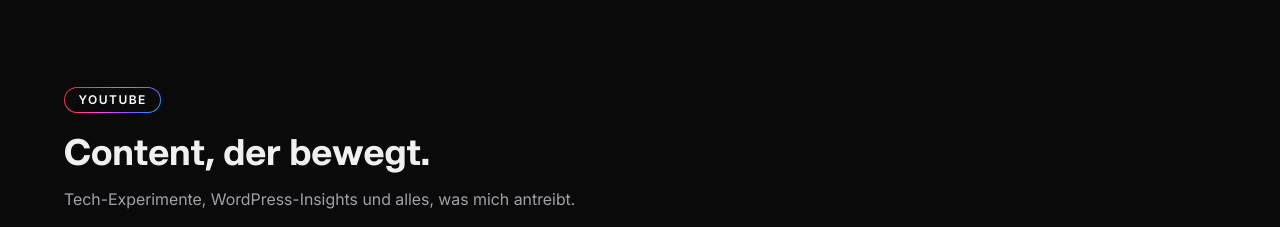
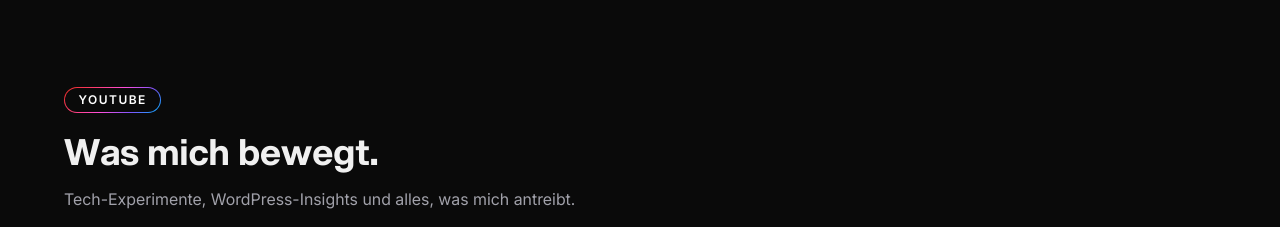
Before and after one commit to dennisbuchwald/dennisbuchwald-de, a Next.js app: page / in a window 1280 px wide. Shown: the part 3080-3307 px from the top of the page. Built offline with nearby package versions, Linux system fonts and the light colour scheme.

Commit message:
change text

```diff
--- a/components/Youtube.js
+++ b/components/Youtube.js
@@ -46,7 +46,7 @@ const Youtube = () => {
 		<Container id="youtube">
 			<Header>
 				<Eyebrow>YouTube</Eyebrow>
-				<Heading>Content, der bewegt.</Heading>
+				<Heading>Was mich bewegt.</Heading>
 				<Sub>
 					Tech-Experimente, WordPress-Insights und alles, was mich antreibt.
 				</Sub>
@@ -116,10 +116,8 @@ const Eyebrow = styled.span`
 	letter-spacing: 0.12em;
 	color: #fff;
 	border-radius: 999px;
-	background: linear-gradient(
-				${(props) => props.theme.bg},
-				${(props) => props.theme.bg}
-			)
+	background:
+		linear-gradient(${(props) => props.theme.bg}, ${(props) => props.theme.bg})
 			padding-box,
 		linear-gradient(135deg, #ea2b1f, #ff3c6f, #ff4fdd, #7e56ff, #00b2ff)
 			border-box;
@@ -152,7 +150,9 @@ const Card = styled.a`
 	display: flex;
 	flex-direction: column;
 	text-decoration: none;
-	transition: border-color 0.2s ease, transform 0.2s ease;
+	transition:
+		border-color 0.2s ease,
+		transform 0.2s ease;
 
 	&:hover {
 		border-color: ${(props) => props.theme.borderCardHover};
@@ -226,10 +226,8 @@ const Tag = styled.span`
 	padding: 0.22rem 0.65rem;
 	border-radius: 999px;
 	color: #fff;
-	background: linear-gradient(
-				${(props) => props.theme.bg},
-				${(props) => props.theme.bg}
-			)
+	background:
+		linear-gradient(${(props) => props.theme.bg}, ${(props) => props.theme.bg})
 			padding-box,
 		linear-gradient(135deg, #ea2b1f, #ff3c6f, #ff4fdd, #7e56ff, #00b2ff)
 			border-box;
```
